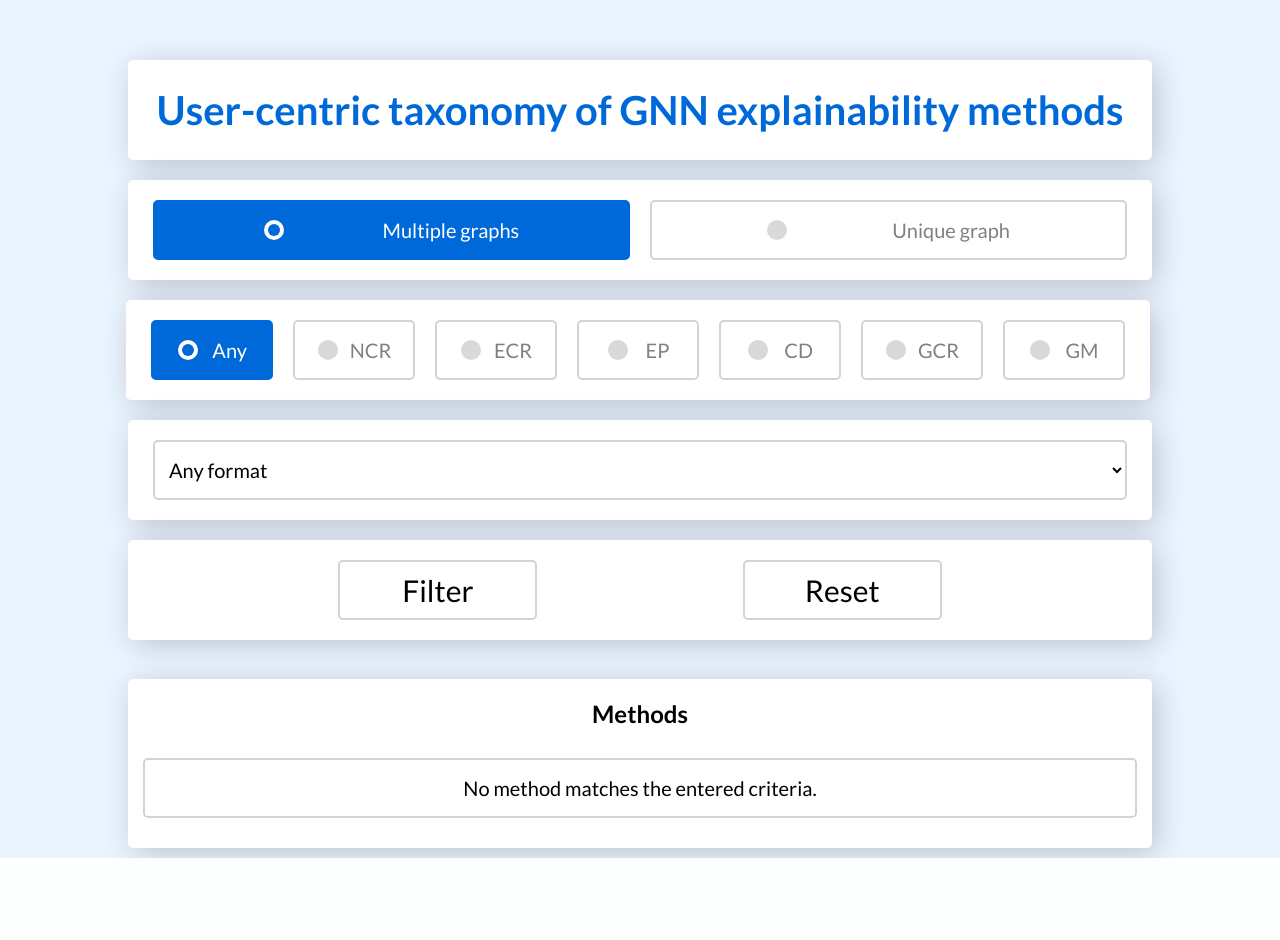
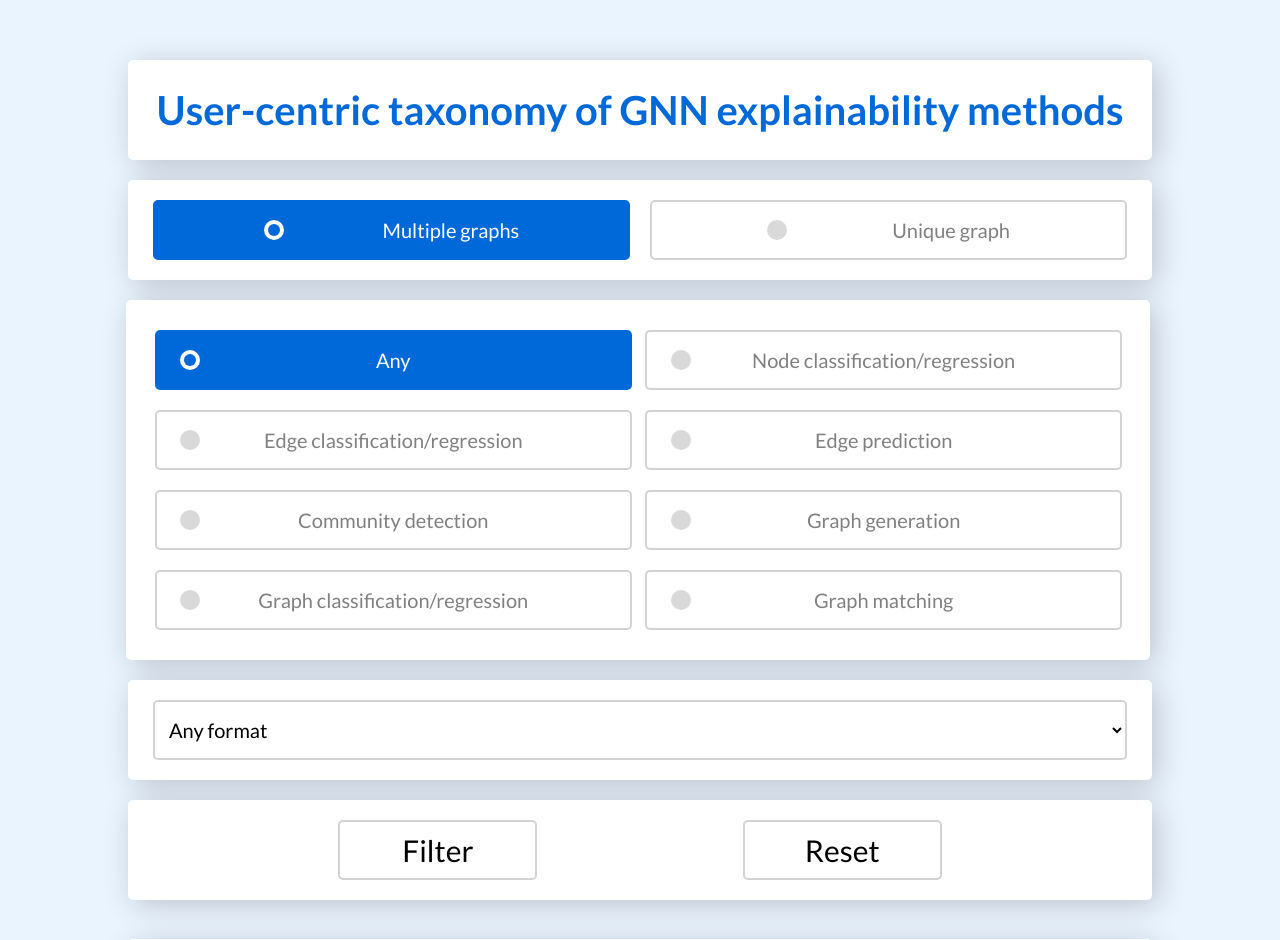
Before and after one commit to timondesch/GNN-exp-PRED, a Flask app: page / in a window 1280 px wide. Shown: the top 940 px of the page. Before the commit the page ends 858 px from the top, so only its background shows below. Run offline with Flask 2, Linux system fonts and the light colour scheme; parts of the project's set-up code (start-up, migrations or seed data) failed here and were passed over.

Commit message:
change task button full label display

```diff
--- a/visualization_app/static/base/base.css
+++ b/visualization_app/static/base/base.css
@@ -34,12 +34,28 @@ h1 {
   box-shadow: 5px 5px 30px rgba(0,0,0,0.2);
 }
 
+
+.wrapper_tasks {
+  flex-direction: row !important;
+  flex-wrap: wrap;
+}
+
 .wrapper p {
     margin: 10px 10px !important;
 }
 
 #list {
     flex-direction: column;
+}
+
+.wrapper_tasks .option{
+  width: 48% !important;
+  margin: 1% 0 !important;
+}
+
+.wrapper_tasks .option span{
+  font-size: 100% !important;
+  color: #808080;
 }
 
 .wrapper .option{
@@ -81,6 +97,13 @@ input {
   border-radius: 50%;
   position: relative;
 }
+
+.wrapper_tasks .option .dot{
+  position: absolute !important;
+  left: 5% !important;
+  top: calc(50%-10px) !important;
+}
+
 .wrapper .option .dot::before{
   position: absolute;
   content: "";
--- a/visualization_app/templates/base.html
+++ b/visualization_app/templates/base.html
@@ -50,9 +50,10 @@
                 }
             </script>
 
-            <div class="wrapper">
+            <div class="wrapper wrapper_tasks">
                     <input type="radio" name="task" id="any" value="Task" checked>
-                    <label for="any" class="option" onclick="hide_img();">
+                    <label for="any" class="option tooltip" onclick="hide_img();">
+                        <span class="tooltiptext">Match any task</span>
                         <div class="dot"></div>
                         <span>Any</span>
                     </label>
@@ -64,7 +65,7 @@
                     });">
                         <span class="tooltiptext">Node classification/regression</span>
                         <div class="dot"></div>
-                        <span>NCR</span>
+                        <span>Node classification/regression</span>
                     </label>
 
                     <input type="radio" name="task" id="ECR" value="edge_classification_regression">
@@ -74,7 +75,7 @@
                     });">
                         <span class="tooltiptext">Edge classification/regression</span>
                         <div class="dot"></div>
-                        <span>ECR</span>
+                        <span>Edge classification/regression</span>
                     </label>
 
                     <input type="radio" name="task" id="EP" value="edge_prediction">
@@ -84,7 +85,7 @@
                     });">
                         <span class="tooltiptext">Edge prediction</span>
                         <div class="dot"></div>
-                        <span>EP</span>
+                        <span>Edge prediction</span>
                     </label>
 
                     <input type="radio" name="task" id="CD" value="community_detection">
@@ -94,8 +95,19 @@
                     });">
                         <span class="tooltiptext">Community detection</span>
                         <div class="dot"></div>
-                        <span>CD</span>
+                        <span>Community detection</span>
                     </label>
+
+                    <input type="radio" name="task" id="GG" value="graph_generation">
+                    <label for="GG" class="option tooltip" onclick="document.querySelectorAll('#task_img').forEach(element => {
+                        element.setAttribute('src', 'static/tasks/cd.png');
+                        element.setAttribute('height', '300px');
+                    });">
+                        <span class="tooltiptext">Graph generation</span>
+                        <div class="dot"></div>
+                        <span>Graph generation</span>
+                    </label>
+
 
                     <input type="radio" name="task" id="GCR" value="graph_classification_regression">
                     <label for="GCR" class="option tooltip" onclick="document.querySelectorAll('#task_img').forEach(element => {
@@ -106,7 +118,7 @@
                     });">
                         <span class="tooltiptext">Graph classification/regression</span>
                         <div class="dot"></div>
-                        <span>GCR</span>
+                        <span>Graph classification/regression</span>
                     </label>
 
                     <input type="radio" name="task" id="GM" value="graph_matching">
@@ -118,7 +130,7 @@
                     });">
                         <span class="tooltiptext">Graph matching</span>
                         <div class="dot"></div>
-                        <span>GM</span>
+                        <span>Graph matching</span>
                     </label>
             </div>
 
```
